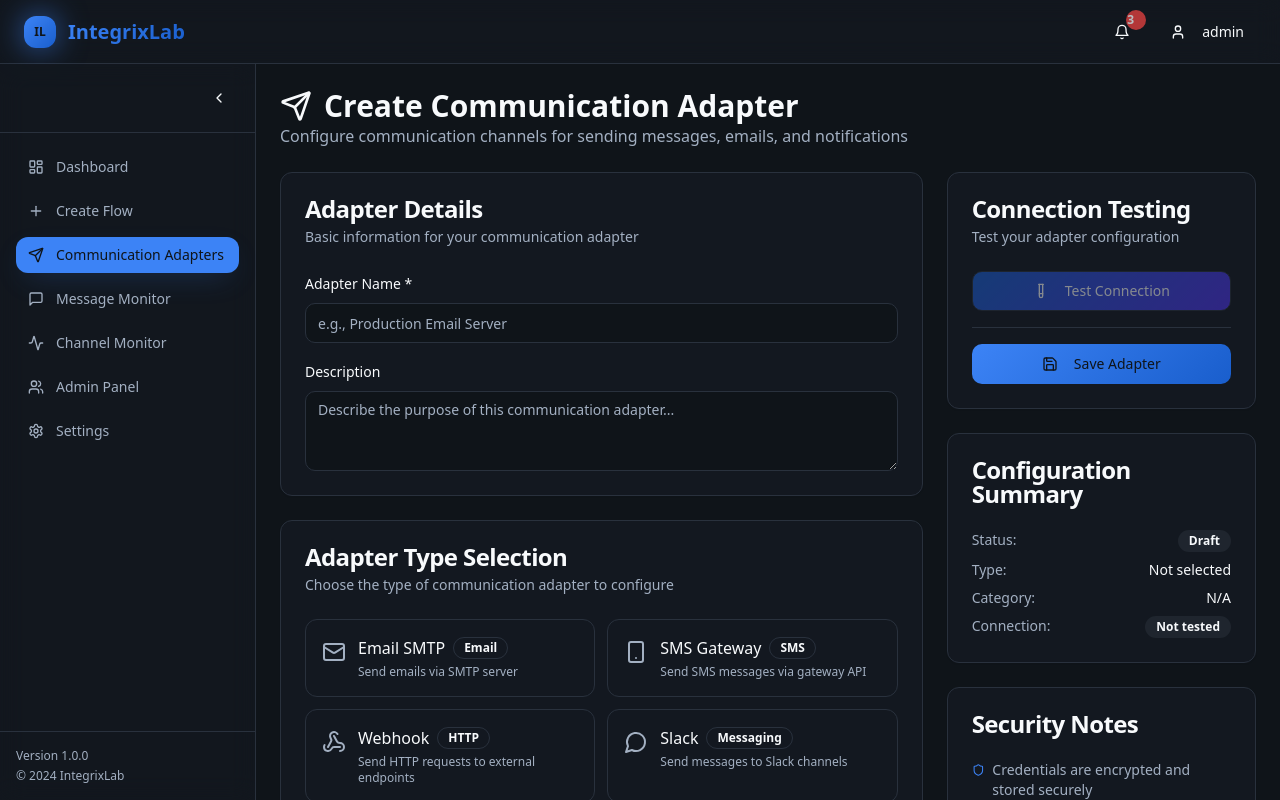
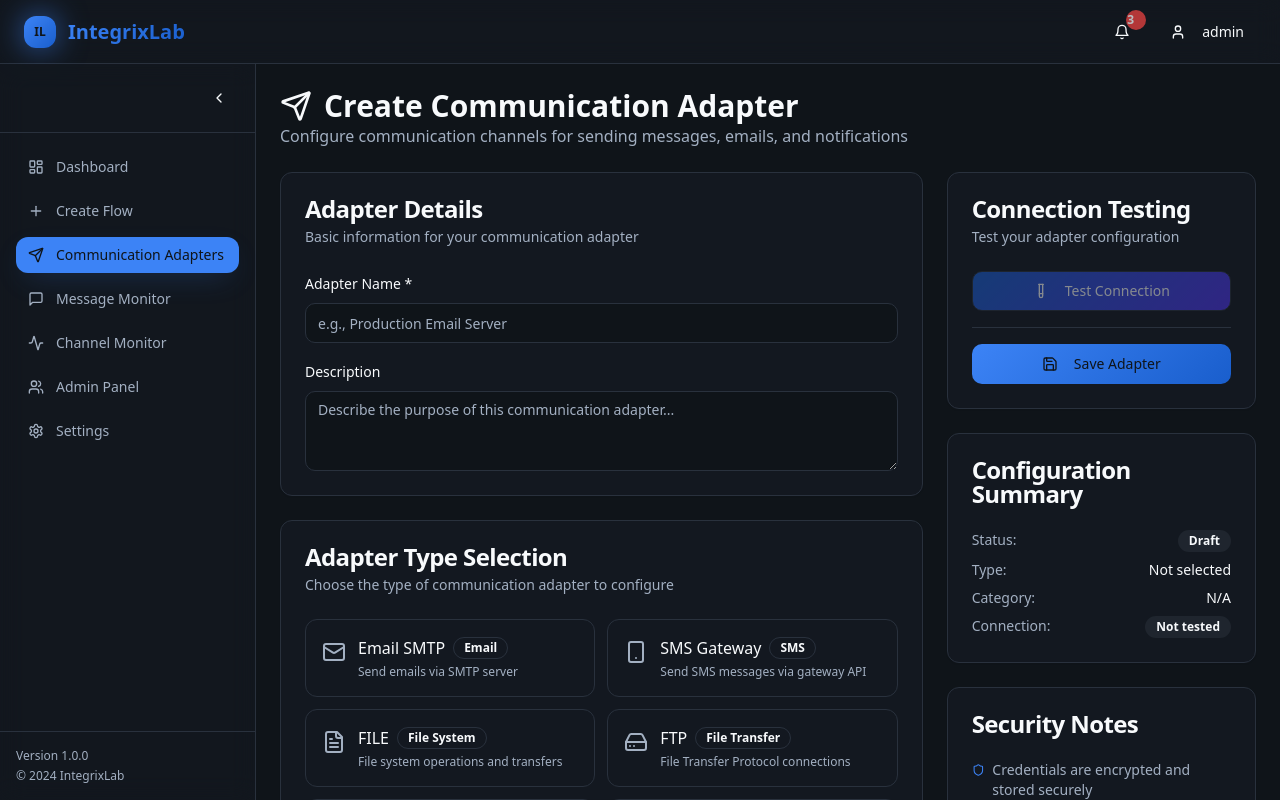
Before and after one commit to cjbester78/integrix-flow-bridge-frontend, a React (Vite) app: page /create-communication-adapter in a window 1280 px wide. Built offline with nearby package versions, Linux system fonts and the light colour scheme; sample sign-in values are in the browser's storage.

Commit message:
Refactor communication adapters
Update HTTP and REST adapters, remove HTTPS, and clean up adapter options.

```diff
--- a/src/pages/CreateCommunicationAdapter.tsx
+++ b/src/pages/CreateCommunicationAdapter.tsx
@@ -76,56 +76,6 @@ const communicationAdapters = [
     ]
   },
   {
-    id: 'webhook',
-    name: 'Webhook',
-    icon: Webhook,
-    description: 'Send HTTP requests to external endpoints',
-    category: 'HTTP',
-    fields: [
-      { name: 'url', label: 'Webhook URL', type: 'text', required: true, placeholder: 'https://api.example.com/webhook' },
-      { name: 'method', label: 'HTTP Method', type: 'select', required: true, options: ['POST', 'PUT', 'PATCH', 'GET'] },
-      { name: 'contentType', label: 'Content Type', type: 'select', required: true, options: ['application/json', 'application/xml', 'application/x-www-form-urlencoded'] },
-      { name: 'authType', label: 'Authentication', type: 'select', required: false, options: ['None', 'Basic Auth', 'Bearer Token', 'API Key'] },
-      { name: 'authValue', label: 'Auth Value', type: 'password', required: false, placeholder: 'Token or credentials' },
-      { name: 'timeout', label: 'Timeout (ms)', type: 'number', required: false, placeholder: '30000' }
-    ]
-  },
-  {
-    id: 'slack',
-    name: 'Slack',
-    icon: MessageCircle,
-    description: 'Send messages to Slack channels',
-    category: 'Messaging',
-    fields: [
-      { name: 'webhookUrl', label: 'Slack Webhook URL', type: 'text', required: true, placeholder: 'https://hooks.slack.com/services/...' },
-      { name: 'channel', label: 'Default Channel', type: 'text', required: false, placeholder: '#general' },
-      { name: 'username', label: 'Bot Username', type: 'text', required: false, placeholder: 'IntegrixLab Bot' },
-      { name: 'iconEmoji', label: 'Bot Icon', type: 'text', required: false, placeholder: ':robot_face:' }
-    ]
-  },
-  {
-    id: 'teams',
-    name: 'Microsoft Teams',
-    icon: MessageCircle,
-    description: 'Send messages to Teams channels',
-    category: 'Messaging',
-    fields: [
-      { name: 'webhookUrl', label: 'Teams Webhook URL', type: 'text', required: true, placeholder: 'https://outlook.office.com/webhook/...' },
-      { name: 'title', label: 'Default Title', type: 'text', required: false, placeholder: 'Integration Alert' }
-    ]
-  },
-  {
-    id: 'zapier',
-    name: 'Zapier Webhook',
-    icon: Zap,
-    description: 'Trigger Zapier workflows',
-    category: 'Automation',
-    fields: [
-      { name: 'webhookUrl', label: 'Zapier Webhook URL', type: 'text', required: true, placeholder: 'https://hooks.zapier.com/hooks/catch/...' },
-      { name: 'zapName', label: 'Zap Name', type: 'text', required: false, placeholder: 'Integration Workflow' }
-    ]
-  },
-  {
     id: 'file',
     name: 'FILE',
     icon: FileText,
@@ -172,27 +122,16 @@ const communicationAdapters = [
     id: 'http',
     name: 'HTTP',
     icon: Network,
-    description: 'HTTP protocol connections',
+    description: 'HTTP/HTTPS protocol connections',
     category: 'HTTP',
     fields: [
-      { name: 'baseUrl', label: 'Base URL', type: 'text', required: true, placeholder: 'http://api.example.com' },
-      { name: 'timeout', label: 'Timeout (ms)', type: 'number', required: false, placeholder: '30000' },
-      { name: 'userAgent', label: 'User Agent', type: 'text', required: false, placeholder: 'IntegrixLab HTTP Client' },
-      { name: 'headers', label: 'Default Headers', type: 'text', required: false, placeholder: 'Accept: application/json' }
-    ]
-  },
-  {
-    id: 'https',
-    name: 'HTTPS',
-    icon: ShieldCheck,
-    description: 'Secure HTTP protocol connections',
-    category: 'HTTP',
-    fields: [
-      { name: 'baseUrl', label: 'Base URL', type: 'text', required: true, placeholder: 'https://api.example.com' },
-      { name: 'timeout', label: 'Timeout (ms)', type: 'number', required: false, placeholder: '30000' },
-      { name: 'sslVerify', label: 'SSL Verification', type: 'select', required: false, options: ['true', 'false'] },
-      { name: 'clientCert', label: 'Client Certificate', type: 'text', required: false, placeholder: '/path/to/cert.pem' },
-      { name: 'clientKey', label: 'Client Key', type: 'text', required: false, placeholder: '/path/to/key.pem' }
+      { name: 'protocol', label: 'Protocol', type: 'select', required: true, options: ['HTTP', 'HTTPS'] },
+      { name: 'url', label: 'URL', type: 'text', required: true, placeholder: 'https://api.example.com/endpoint' },
+      { name: 'method', label: 'HTTP Method', type: 'select', required: true, options: ['POST', 'PUT', 'PATCH', 'GET'] },
+      { name: 'contentType', label: 'Content Type', type: 'select', required: true, options: ['application/json', 'application/xml', 'application/x-www-form-urlencoded'] },
+      { name: 'authType', label: 'Authentication', type: 'select', required: false, options: ['None', 'Basic Auth', 'Bearer Token', 'API Key'] },
+      { name: 'authValue', label: 'Auth Value', type: 'password', required: false, placeholder: 'Token or credentials' },
+      { name: 'timeout', label: 'Timeout (ms)', type: 'number', required: false, placeholder: '30000' }
     ]
   },
   {
@@ -202,10 +141,11 @@ const communicationAdapters = [
     description: 'REST API integrations',
     category: 'API',
     fields: [
-      { name: 'baseUrl', label: 'Base URL', type: 'text', required: true, placeholder: 'https://api.example.com/v1' },
-      { name: 'authType', label: 'Authentication', type: 'select', required: false, options: ['None', 'Basic Auth', 'Bearer Token', 'API Key', 'OAuth 2.0'] },
+      { name: 'url', label: 'REST API URL', type: 'text', required: true, placeholder: 'https://api.example.com/v1/endpoint' },
+      { name: 'method', label: 'HTTP Method', type: 'select', required: true, options: ['POST', 'PUT', 'PATCH', 'GET'] },
+      { name: 'contentType', label: 'Content Type', type: 'select', required: true, options: ['application/json', 'application/xml', 'application/x-www-form-urlencoded'] },
+      { name: 'authType', label: 'Authentication', type: 'select', required: false, options: ['None', 'Basic Auth', 'Bearer Token', 'API Key'] },
       { name: 'authValue', label: 'Auth Value', type: 'password', required: false, placeholder: 'Token or credentials' },
-      { name: 'contentType', label: 'Content Type', type: 'select', required: false, options: ['application/json', 'application/xml', 'application/x-www-form-urlencoded'] },
       { name: 'timeout', label: 'Timeout (ms)', type: 'number', required: false, placeholder: '30000' }
     ]
   },
@@ -434,58 +374,6 @@ export const CreateCommunicationAdapter = () => {
     setConnectionStatus('idle');
   };
 
-  const renderTestZapierWebhook = () => {
-    if (selectedAdapter !== 'zapier' || !configuration.webhookUrl) return null;
-
-    const handleTriggerZap = async () => {
-      setIsTestingConnection(true);
-
-      try {
-        const response = await fetch(configuration.webhookUrl, {
-          method: "POST",
-          headers: {
-            "Content-Type": "application/json",
-          },
-          mode: "no-cors",
-          body: JSON.stringify({
-            timestamp: new Date().toISOString(),
-            triggered_from: "IntegrixLab Communication Adapter",
-            adapter_name: adapterName || "Test Adapter",
-            test_data: {
-              message: "Test message from IntegrixLab",
-              status: "active"
-            }
-          }),
-        });
-
-        toast({
-          title: "Zapier Webhook Triggered",
-          description: "The webhook was triggered successfully. Check your Zap history to confirm.",
-        });
-      } catch (error) {
-        console.error("Error triggering webhook:", error);
-        toast({
-          title: "Webhook Error",
-          description: "Failed to trigger the Zapier webhook. Please check the URL.",
-          variant: "destructive",
-        });
-      } finally {
-        setIsTestingConnection(false);
-      }
-    };
-
-    return (
-      <Button
-        onClick={handleTriggerZap}
-        disabled={isTestingConnection}
-        className="w-full bg-gradient-accent hover:opacity-90"
-        variant="outline"
-      >
-        <Zap className="h-4 w-4 mr-2" />
-        {isTestingConnection ? 'Triggering...' : 'Test Zapier Webhook'}
-      </Button>
-    );
-  };
 
   return (
     <div className="p-6 space-y-6 animate-fade-in">
@@ -644,7 +532,7 @@ export const CreateCommunicationAdapter = () => {
                 )}
               </Button>
 
-              {renderTestZapierWebhook()}
+
 
               {connectionStatus !== 'idle' && (
                 <div className={`flex items-center gap-2 p-3 rounded-lg ${
```
